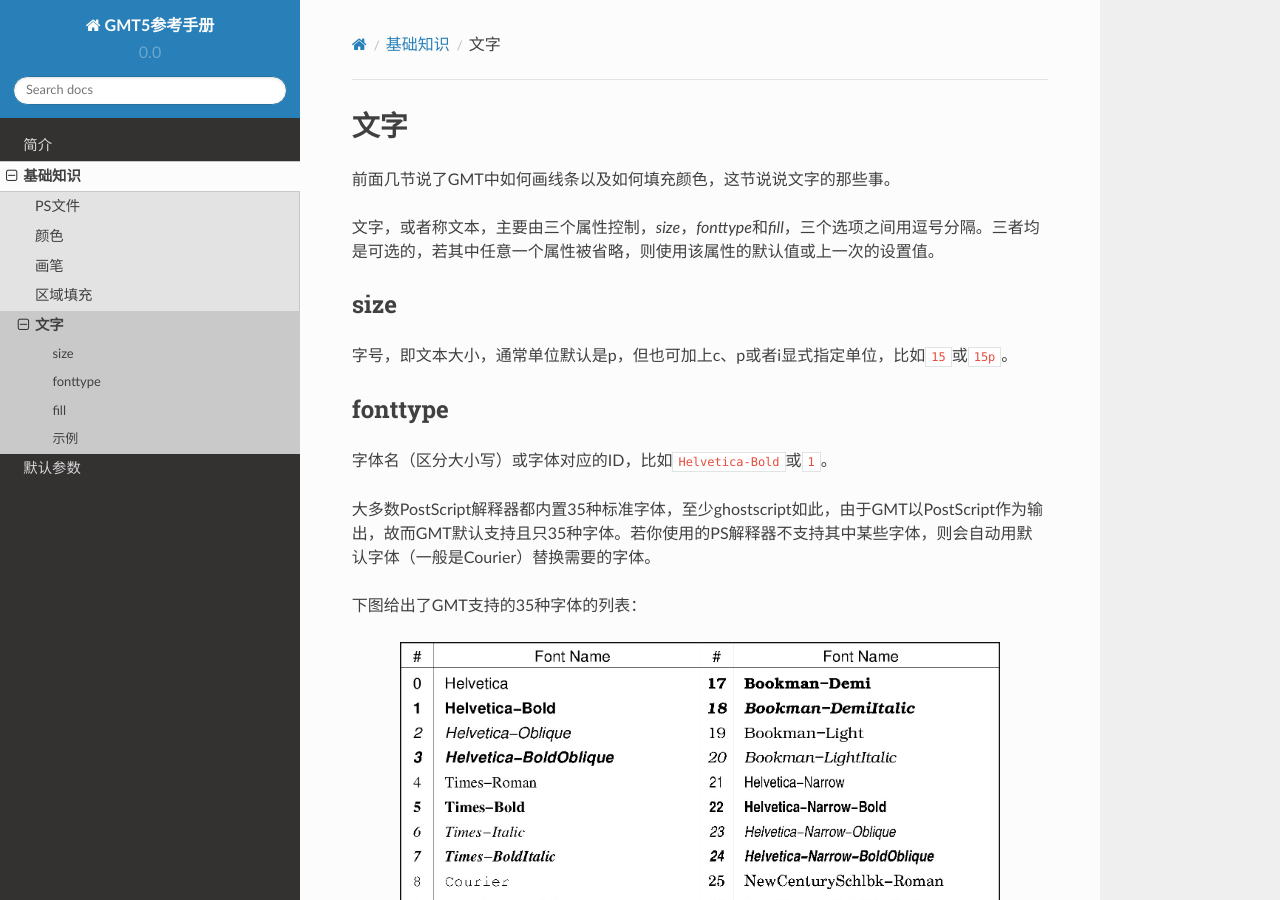
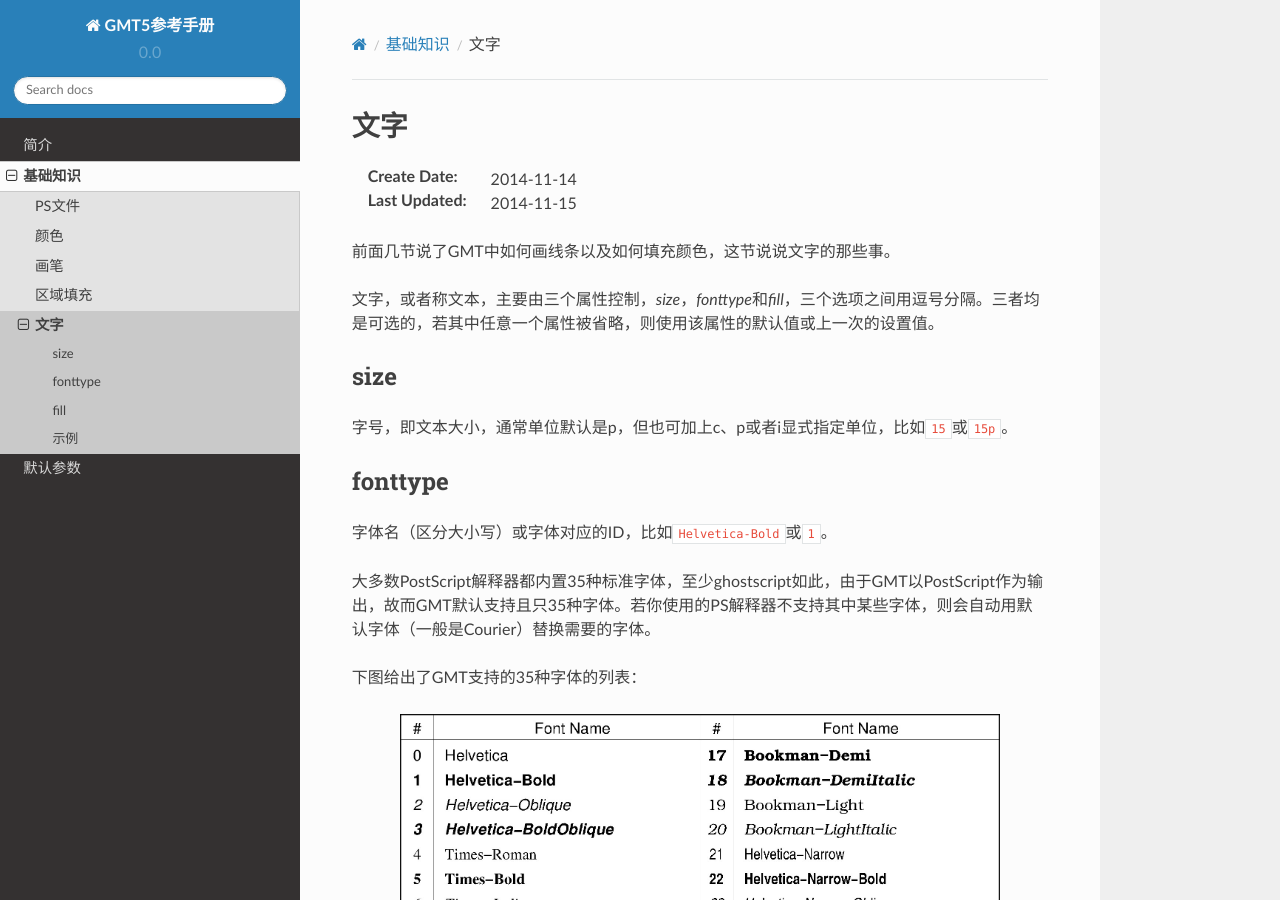
Before and after one commit to seisman/GMT5_Docs, a Sphinx documentation site: the page built from source/text.rst, in a window 1280 px wide and 900 px high. Built offline with Sphinx 7.4.7 and the Read the Docs theme 2.0.0, drawn with Linux system fonts in a browser that asks for light colours.

Commit message:
add date

```diff
--- a/source/text.rst
+++ b/source/text.rst
@@ -2,6 +2,9 @@
 
 文字
 ====
+
+:Create Date: 2014-11-14
+:Last Updated: 2014-11-15
 
 前面几节说了GMT中如何画线条以及如何填充颜色，这节说说文字的那些事。
 
```
